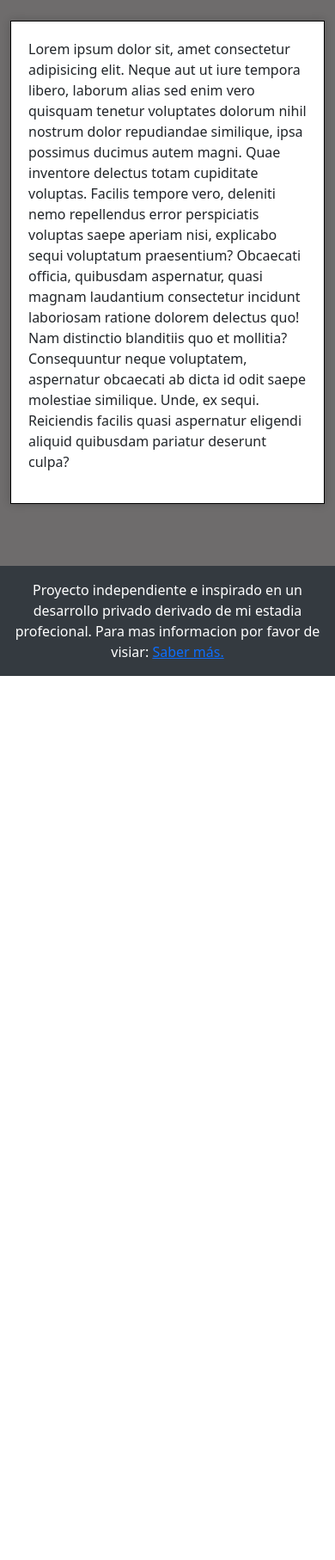
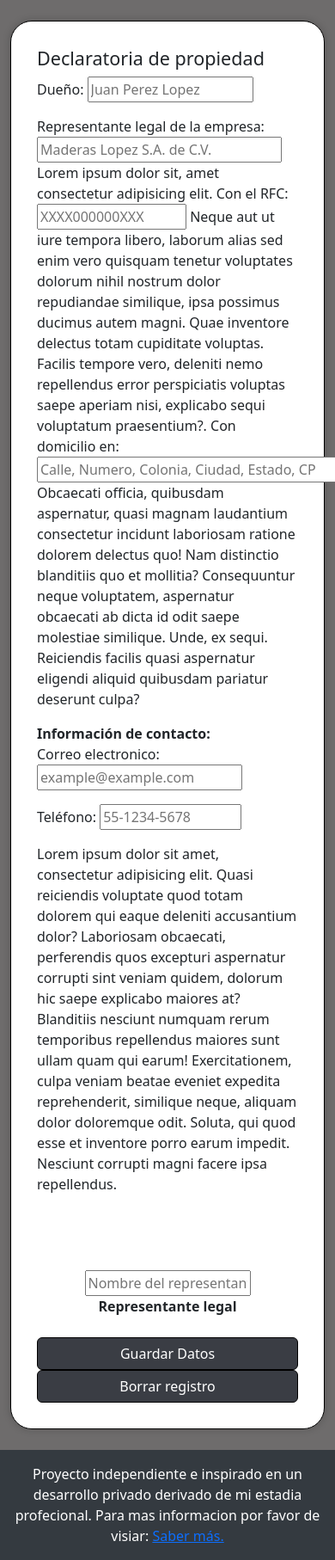
Before and after one commit to DavidCu-dev/PortalPrototipo, a Django app: page /declaratoria_propiedad/ in a window 390 px wide; the page is wider, and only the part inside the window is pictured. Shown: the part 58-1872 px from the top of that part at 86% size. Before the commit the page ends 844 px from the top of that part, so only its background shows below. Run offline with Django 5.2, Linux system fonts and the light colour scheme; a user stored in the database is signed in; data comes from the database, SQL or seed files in the repository; both versions use the stored data as it was after the commit.

Commit message:
formulario 1 mas cambios visuales/responsive

```diff
--- a/Portal/admin.py
+++ b/Portal/admin.py
@@ -1,5 +1,6 @@
 from django.contrib import admin
-from .models import datosUsuarioM
+from .models import datosUsuarioM, declaratoriaPropiedadModel
 
 # Register your models here.
 admin.site.register(datosUsuarioM)
+admin.site.register(declaratoriaPropiedadModel)
--- a/Portal/forms.py
+++ b/Portal/forms.py
@@ -1,6 +1,6 @@
 from django import forms
 from django.forms import ModelForm
-from .models import datosUsuarioM
+from .models import datosUsuarioM, declaratoriaPropiedadModel
 
 
 class formDatosUsuario(ModelForm):
@@ -25,3 +25,26 @@ class formDatosUsuario(ModelForm):
             'descripcion': forms.Textarea(attrs={'class': 'form-control', 'cols': 30, 'rows': 4, 'placeholder': 'Descripcion de la empresa'}),
             'domicilio': forms.TextInput(attrs={'class': 'form-control', 'size':40, 'placeholder': 'Calle, Numero, Colonia, Ciudad, Estado, CP'}),
             }
+
+class formDeclaratoriaPropiedad(ModelForm):
+    class Meta:
+        model = declaratoriaPropiedadModel
+        fields = ['dueñoDP', 'empresaDP', 'rfcDP', 'domicilioDP', 'emailDP', 'telefonoDP', 'reprelegalDP']
+        labels = {
+            'dueñoDP': 'Dueño',
+            'empresaDP': 'Empresa',
+            'rfcDP': 'RFC',
+            'domicilioDP': 'Domicilio',
+            'emailDP': 'Email',
+            'telefonoDP': 'Telefono',
+            'reprelegalDP': 'Representante legal',
+        }
+        widgets = {
+            'dueñoDP': forms.TextInput(attrs={'size':15, 'placeholder': 'Juan Perez Lopez'}),
+            'empresaDP': forms.TextInput(attrs={'size':25, 'placeholder': 'Maderas Lopez S.A. de C.V.'}),
+            'rfcDP': forms.TextInput(attrs={'size':13, 'placeholder': 'XXXX000000XXX'}),
+            'domicilioDP': forms.TextInput(attrs={'size':40, 'placeholder': 'Calle, Numero, Colonia, Ciudad, Estado, CP'}),
+            'emailDP': forms.EmailInput(attrs={'size':20, 'placeholder': 'example@example.com'}),
+            'telefonoDP': forms.TextInput(attrs={'size':12, 'placeholder': '55-1234-5678'}),
+            'reprelegalDP': forms.TextInput(attrs={'size':15, 'placeholder': 'Nombre del representante legal'}),
+        }
--- a/Portal/models.py
+++ b/Portal/models.py
@@ -15,3 +15,16 @@
         return self.razonSocial + ' de: '+ self.user.username
 def user_directory_path(self):
     return 'user_{0}/{1}'.format(self.user.id, self.original)
+
+
+class declaratoriaPropiedadModel(models.Model):
+    dueñoDP = models.CharField(max_length=255)
+    empresaDP = models.CharField(max_length=255)
+    rfcDP = models.CharField(max_length=13)
+    domicilioDP = models.CharField(max_length=255)
+    emailDP = models.EmailField(max_length=255)
+    telefonoDP = models.CharField(max_length=30)
+    reprelegalDP = models.CharField(max_length=255)
+    user = models.ForeignKey(User, on_delete=models.CASCADE)
+    def __str__(self):
+        return self.empresaDP + ' de: ' + self.user.username
--- a/Portal/static/css/styles.css
+++ b/Portal/static/css/styles.css
@@ -27,6 +27,7 @@ body {
     border: 1px solid rgb(0, 0, 0);
     background-color: #fff;
     box-shadow: 0 0 10px rgba(0, 0, 0, 0.2);
-    padding: 20px;
+    padding: 30px;
     justify-content: center;
+    border-radius: 25px;
 }
--- a/Portal/templates/Documentos/declaratoriaPropiedad.html
+++ b/Portal/templates/Documentos/declaratoriaPropiedad.html
@@ -1,21 +1,39 @@
 {% extends 'base.html' %} {% block content %}
-<div class="container-fluid">
+<div class="container-fluid mb-4" >
     <div class="row justify-content-center">
-        <div class="documentosGenerales-card col-12 col-sm-10 col-md-6 col-lg-6 col-xl-8">
-            <p>
-            Lorem ipsum dolor sit, amet consectetur adipisicing elit. Neque aut ut
-            iure tempora libero, laborum alias sed enim vero quisquam tenetur
-            voluptates dolorum nihil nostrum dolor repudiandae similique, ipsa
-            possimus ducimus autem magni. Quae inventore delectus totam cupiditate
-            voluptas. Facilis tempore vero, deleniti nemo repellendus error
-            perspiciatis voluptas saepe aperiam nisi, explicabo sequi voluptatum
-            praesentium? Obcaecati officia, quibusdam aspernatur, quasi magnam
-            laudantium consectetur incidunt laboriosam ratione dolorem delectus quo!
-            Nam distinctio blanditiis quo et mollitia? Consequuntur neque
-            voluptatem, aspernatur obcaecati ab dicta id odit saepe molestiae
-            similique. Unde, ex sequi. Reiciendis facilis quasi aspernatur eligendi
-            aliquid quibusdam pariatur deserunt culpa?
-            </p>
+        <div class="documentosGenerales-card col-12 col-sm-10 col-md-6 col-lg-6 col-xl-8 ">
+            <form id="formularioDP" action="{% url 'declaratoriaPropiedad' %}" method="post">
+            {% csrf_token %}
+            <h4>Declaratoria de propiedad</h4>
+            <p>Dueño: {{form.dueñoDP}}</p>
+            <p>Representante legal de la empresa: {{form.empresaDP}} Lorem ipsum dolor sit, amet consectetur adipisicing elit. Con el RFC: {{form.rfcDP}} Neque aut ut iure tempora libero, laborum alias sed enim vero quisquam tenetur voluptates dolorum nihil nostrum dolor repudiandae similique, ipsa possimus ducimus autem magni. Quae inventore delectus totam cupiditate voluptas. Facilis tempore vero, deleniti nemo repellendus error perspiciatis voluptas saepe aperiam nisi, explicabo sequi voluptatum praesentium?. Con domicilio en: {{form.domicilioDP}} Obcaecati officia, quibusdam aspernatur, quasi magnam laudantium consectetur incidunt laboriosam ratione dolorem delectus quo! Nam distinctio blanditiis quo et mollitia? Consequuntur neque voluptatem, aspernatur obcaecati ab dicta id odit saepe molestiae similique. Unde, ex sequi. Reiciendis facilis quasi aspernatur eligendi aliquid quibusdam pariatur deserunt culpa?</p>
+            <strong>Información de contacto:</strong>
+            <p>Correo electronico: {{form.emailDP}}</p>
+            <p>Teléfono: {{form.telefonoDP}}</p>
+            <p>Lorem ipsum dolor sit amet, consectetur adipisicing elit. Quasi reiciendis voluptate quod totam dolorem qui eaque deleniti accusantium dolor? Laboriosam obcaecati, perferendis quos excepturi aspernatur corrupti sint veniam quidem, dolorum hic saepe explicabo maiores at? Blanditiis nesciunt numquam rerum temporibus repellendus maiores sunt ullam quam qui earum! Exercitationem, culpa veniam beatae eveniet expedita reprehenderit, similique neque, aliquam dolor doloremque odit. Soluta, qui quod esse et inventore porro earum impedit. Nesciunt corrupti magni facere ipsa repellendus.</p>
+            <br>
+            <br>
+            <br>
+            <div class="text-center mb-4">
+                {{form.reprelegalDP}}
+                <br>
+                <strong>Representante legal</strong>
+            </form>
+        </div>
+            <div class="d-grid gap-4">
+                <div class="row text-center">
+                    <div class="col-12 col-md-6 ">
+                        <button type="submit" class="btn btn-primary w-100 " form="formularioDP" style="background-color: #3a3d44; border-color: #000000;">
+                            Guardar Datos
+                        </button>
+                    </div>
+                    <div class="col-12 col-md-6">
+                        <button type="submit" class="btn btn-primary w-100 " style="background-color: #3a3d44; border-color: #000000;">
+                            Borrar registro
+                        </button>
+                    </div>
+                </div>
+            </div>
         </div>
     </div>
 </div>
--- a/Portal/templates/base.html
+++ b/Portal/templates/base.html
@@ -22,22 +22,20 @@
             </button>
             <div class="collapse navbar-collapse" id="navbarNav">
                 <ul class="navbar-nav ms-auto mb-2 mb-lg-0">
+                    {% if user.is_authenticated %}
                     <li class="nav-item">
                         <a class="nav-link" href="/">Inicio</a>
                     </li>
                     <li class="nav-item">
-                        <a class="nav-link" href="{% url 'datosUsuario' %}">Datos</a>
+                        <a class="nav-link" href="{% url 'actualizar' %}">Actualizar datos</a>
                     </li>
-
-                    {% if user.is_authenticated %}
-
                     <li class="nav-item">
                         <a class="nav-link" href="{% url 'logout' %}">Salir</a>
                     </li>
 
                     {% else %}
                     <li class="nav-item">
-                        <a class="nav-link" href="{% url 'iniciarSesion' %}">Iniciar secion</a>
+                        <a class="nav-link" href="{% url 'iniciarSesion' %}">Iniciar sesion</a>
                     </li>
                     <li class="nav-item">
                         <a class="nav-link" href="{% url 'signup' %}">Registrate</a>
--- a/Portal/views.py
+++ b/Portal/views.py
@@ -7,8 +7,8 @@ from django.contrib.auth.models import User
 from django.contrib.auth import login, logout, authenticate
 from django.db import IntegrityError
 from django.contrib.auth.decorators import login_required
-from .forms import formDatosUsuario
-from .models import datosUsuarioM
+from .forms import formDatosUsuario, formDeclaratoriaPropiedad
+from .models import datosUsuarioM, declaratoriaPropiedadModel
 # Create your views here.
 
 
@@ -36,7 +36,7 @@ def signup(request):
                     username=request.POST['username'], password=request.POST['password1'])
                 user.save()
                 login(request, user)
-                return redirect('home')
+                return redirect('datosUsuario')
             except IntegrityError:
                 return render(request, 'signup.html', {
                     'form': UserCreationForm,
@@ -106,4 +106,38 @@ def actualizarDatosUsuario(request):
             })
 
 def declaratoriaPropiedad(request):
-        return render(request, 'Documentos/declaratoriaPropiedad.html')
+    # Buscar si ya existen datos para este usuario
+    datos = declaratoriaPropiedadModel.objects.filter(user=request.user).first()
+
+    # si se envia un formulario
+    if request.method == 'POST':
+
+        # si existen datos:
+        if datos:
+            # actualiza el registro existente (instance=datos) arriba
+            form = formDeclaratoriaPropiedad(request.POST, instance=datos)
+
+        # Si no existen datos, crea uno nuevo
+        else:
+            form = formDeclaratoriaPropiedad(request.POST)
+
+        # compruieba si el formulario cumple con las validaciones
+        if form.is_valid():
+            # si es valido, guarda los datos
+            instancia = form.save(commit=False)
+            instancia.user = request.user  # Asegúrate de asignar el usuario si es necesario
+            instancia.save()
+            messages.success(request, 'Datos de Declaratoria de propiedad enviados correctamente')
+            return redirect('home')
+
+    # si no exsiosten datos:
+    else:
+        # Si ya existen datos, muestra el formulario con los datos
+        if datos:
+            form = formDeclaratoriaPropiedad(instance=datos)
+        else:
+            form = formDeclaratoriaPropiedad()
+
+    return render(request, 'Documentos/declaratoriaPropiedad.html', {
+        'form': form
+    })
```
Also changed, not shown: Portal/templates/editDatUs.html (+19 -9 lines), Portal/migrations/0004_declaratoriapropiedadmodel.py (added), db.sqlite3.
